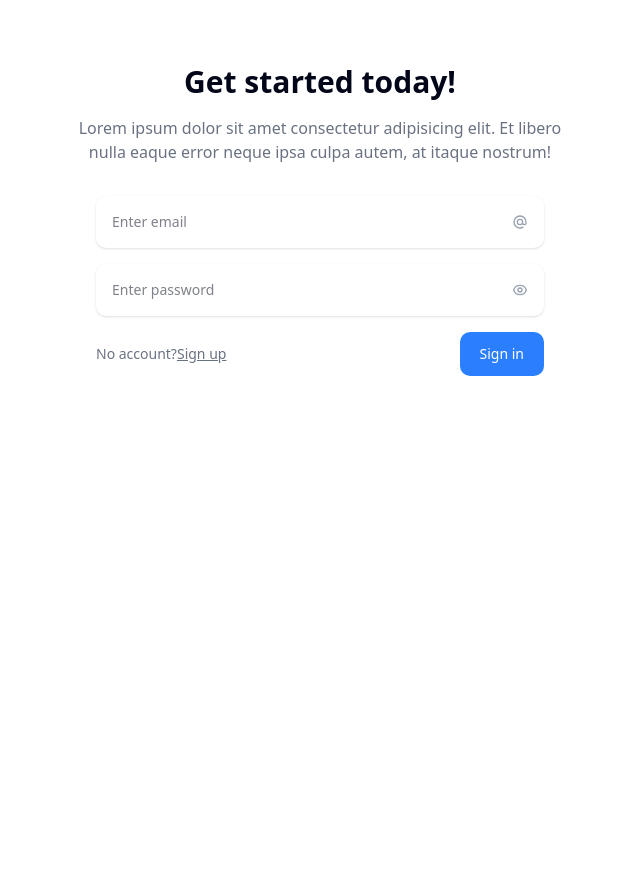
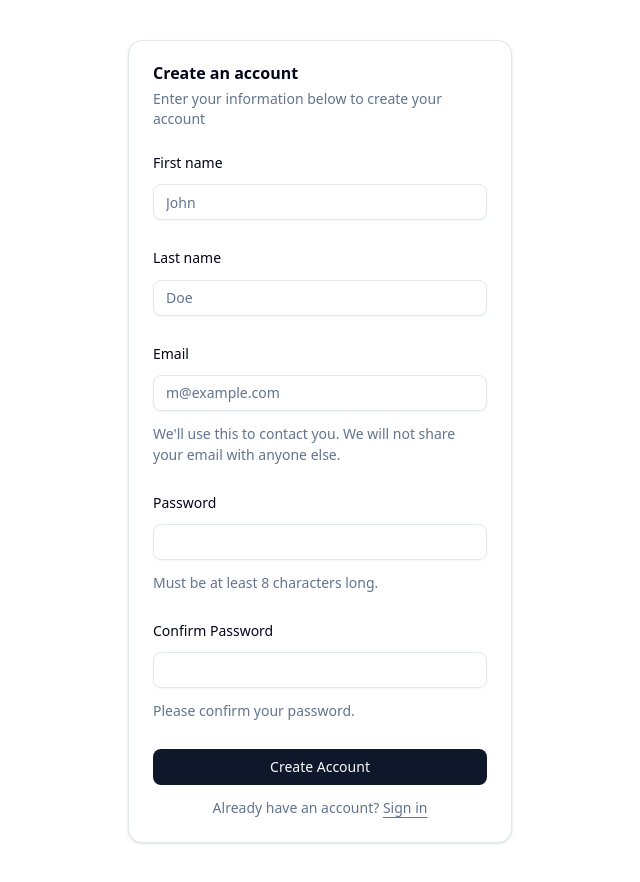
Before and after one commit to geoffreylalic/workout, a React (Vite) app in the folder app/: page /register in a window 1280 px wide. Shown: the whole page, without its empty margins (320-960 px from the left). Before the commit the page ends 800 px from the top, so only its background shows below. Built offline with nearby package versions, Linux system fonts and the light colour scheme; no server answers.

Commit message:
feat(register): added register page

```diff
--- a/app/src/components/signup-form.jsx
+++ b/app/src/components/signup-form.jsx
@@ -1,22 +1,50 @@
-import { Button } from "@/components/ui/button"
+import { Button } from "@/components/ui/button";
 import {
   Card,
   CardContent,
   CardDescription,
   CardHeader,
   CardTitle,
-} from "@/components/ui/card"
+} from "@/components/ui/card";
 import {
   Field,
   FieldDescription,
   FieldGroup,
   FieldLabel,
-} from "@/components/ui/field"
-import { Input } from "@/components/ui/input"
+  FieldError,
+} from "@/components/ui/field";
+import { Input } from "@/components/ui/input";
+import { useMutation } from "@tanstack/react-query";
+import { signUp } from "../queries/authentication";
+import { useNavigate } from "react-router";
+import { useState } from "react";
 
-export function SignupForm({
-  ...props
-}) {
+export function SignupForm({ ...props }) {
+  const navigate = useNavigate();
+
+  const [passworNotdMatch, setPasswordNotMatch] = useState(false);
+
+  const mutation = useMutation({
+    mutationFn: signUp,
+    mutationKey: ["user"],
+    onMutate: (data) => {
+      console.log(data);
+      navigate("/login", { replace: true });
+    },
+  });
+
+  const handleSubmit = (evt) => {
+    evt.preventDefault();
+    const form = new FormData(evt.currentTarget);
+    const data = Object.fromEntries(form);
+    if (data.password !== data.confirmPassword) {
+      setPasswordNotMatch(true);
+    } else {
+      setPasswordNotMatch(false);
+      delete data["confirmPassword"];
+      mutation.mutate(data);
+    }
+  };
   return (
     <Card {...props}>
       <CardHeader>
@@ -26,15 +54,37 @@ export function SignupForm({
         </CardDescription>
       </CardHeader>
       <CardContent>
-        <form>
+        <form onSubmit={handleSubmit}>
           <FieldGroup>
             <Field>
-              <FieldLabel htmlFor="name">Full Name</FieldLabel>
-              <Input id="name" type="text" placeholder="John Doe" required />
+              <FieldLabel htmlFor="firstName">First name</FieldLabel>
+              <Input
+                id="firstName"
+                type="text"
+                name="firstName"
+                placeholder="John"
+                required
+              />
+            </Field>
+            <Field>
+              <FieldLabel htmlFor="lastName">Last name</FieldLabel>
+              <Input
+                id="lastName"
+                type="text"
+                name="lastName"
+                placeholder="Doe"
+                required
+              />
             </Field>
             <Field>
               <FieldLabel htmlFor="email">Email</FieldLabel>
-              <Input id="email" type="email" placeholder="m@example.com" required />
+              <Input
+                id="email"
+                type="email"
+                name="email"
+                placeholder="m@example.com"
+                required
+              />
               <FieldDescription>
                 We&apos;ll use this to contact you. We will not share your email
                 with anyone else.
@@ -42,7 +92,7 @@ export function SignupForm({
             </Field>
             <Field>
               <FieldLabel htmlFor="password">Password</FieldLabel>
-              <Input id="password" type="password" required />
+              <Input id="password" type="password" name="password" required />
               <FieldDescription>
                 Must be at least 8 characters long.
               </FieldDescription>
@@ -51,15 +101,20 @@ export function SignupForm({
               <FieldLabel htmlFor="confirm-password">
                 Confirm Password
               </FieldLabel>
-              <Input id="confirm-password" type="password" required />
+              <Input
+                id="confirm-password"
+                type="password"
+                name="confirmPassword"
+                required
+              />
               <FieldDescription>Please confirm your password.</FieldDescription>
+              {passworNotdMatch && (
+                <FieldError>Passwords does not match.</FieldError>
+              )}
             </Field>
             <FieldGroup>
               <Field>
                 <Button type="submit">Create Account</Button>
-                <Button variant="outline" type="button">
-                  Sign up with Google
-                </Button>
                 <FieldDescription className="px-6 text-center">
                   Already have an account? <a href="#">Sign in</a>
                 </FieldDescription>
--- a/app/src/contexts/auth/AuthProvider.jsx
+++ b/app/src/contexts/auth/AuthProvider.jsx
@@ -1,10 +1,12 @@
 import { loginQuery, me } from "../../queries/authentication";
 import { useMutation, useQuery, useQueryClient } from "@tanstack/react-query";
 import AuthContext from "./AuthContext";
+import { Link, useLocation } from "react-router";
 
 const AuthProvider = ({ children }) => {
   const queryClient = useQueryClient();
   const { data, isError, isLoading } = useQuery(me);
+  const location = useLocation();
 
   const loginMutation = useMutation({
     mutationFn: (data) => loginQuery(data),
@@ -24,7 +26,7 @@ const AuthProvider = ({ children }) => {
     loginMutation.mutate(data);
   };
 
-  if (isError) {
+  if ((isError && !location.pathname.includes("/register")) || location.pathname.includes("/login")) {
     return (
       <div className="mx-auto max-w-screen-xl px-4 py-16 sm:px-6 lg:px-8">
         <div className="mx-auto max-w-lg text-center">
@@ -114,9 +116,9 @@ const AuthProvider = ({ children }) => {
           <div className="flex items-center justify-between">
             <p className="text-sm text-gray-500">
               No account?
-              <a className="underline" href="#">
+              <Link to="/register" replace={true}>
                 Sign up
-              </a>
+              </Link>
             </p>
 
             <button
@@ -135,11 +137,9 @@ const AuthProvider = ({ children }) => {
   }
 
   return (
-    data && (
-      <AuthContext.Provider value={{ user: data }}>
-        {children}
-      </AuthContext.Provider>
-    )
+    <AuthContext.Provider value={{ user: data }}>
+      {children}
+    </AuthContext.Provider>
   );
 };
 
--- a/app/src/main.jsx
+++ b/app/src/main.jsx
@@ -14,23 +14,8 @@ import AuthProvider from "./contexts/auth/AuthProvider";
 import { Workout } from "./pages/workouts/Workout";
 import Home from "./pages/Home";
 import { CreateWorkout } from "./pages/workouts/CreateWorkout";
+import { SignUp } from "./pages/Signup";
 const queryClient = new QueryClient();
-
-const router = createBrowserRouter([
-  {
-    path: "/",
-    element: <SideBar />,
-    children: [
-      { path: "", element: <Home /> },
-      {
-        path: "workouts",
-        element: <></>,
-      },
-      { path: "create-workout", element: <CreateWorkout /> },
-      { path: "workouts/:workoutId", element: <Workout /> },
-    ],
-  },
-]);
 
 ReactDOM.createRoot(document.getElementById("root")).render(
   <StrictMode>
@@ -39,6 +24,7 @@ ReactDOM.createRoot(document.getElementById("root")).render(
         <QueryClientProvider client={queryClient}>
           <AuthProvider>
             <Routes>
+              <Route path="/register" element={<SignUp />} />
               <Route path="/" element={<SideBar />}>
                 <Route element={<CreateWorkout />}>
                   <Route index element={<Home />} />
--- /dev/null
+++ b/app/src/pages/Signup.jsx
@@ -0,0 +1,11 @@
+import { SignupForm } from "../components/signup-form";
+
+export const SignUp = () => {
+  return (
+    <div className="flex min-h-svh w-full items-center justify-center p-6 md:p-10">
+      <div className="w-full max-w-sm">
+        <SignupForm />
+      </div>
+    </div>
+  );
+};
--- a/app/src/queries/authentication.js
+++ b/app/src/queries/authentication.js
@@ -2,6 +2,15 @@ import client from "./client";
 
 export const loginQuery = async (data) => {
   return Promise.resolve(client.post("/auth/login", data));
+};
+
+export const signUp = async (data) => {
+  try {
+    await client.post("/auth/register", data);
+  } catch (error) {
+    console.error(error);
+    throw Error(error);
+  }
 };
 
 export const me = {
@@ -16,4 +25,5 @@ export const me = {
       });
   },
   retry: false,
+  enabled: !!localStorage.getItem("accessToken"),
 };
```
